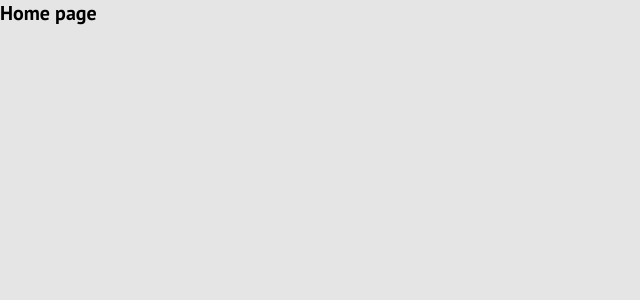
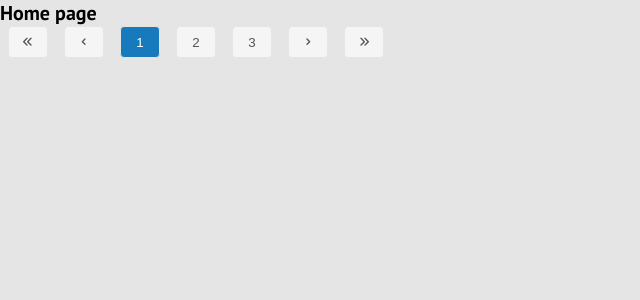
Before and after one commit to RussoFaccin/code-hero, a React (Create React App) app: page / in a window 1280 px wide. Shown: the top 300 px of the page, without its empty margins (0-640 px from the left). Built offline with nearby package versions, Linux system fonts and the light colour scheme; a web font is replaced by a local one.

Commit message:
First implementation

```diff
--- a/package.json
+++ b/package.json
@@ -12,6 +12,7 @@
     "@types/react-dom": "^17.0.8",
     "react": "^17.0.2",
     "react-dom": "^17.0.2",
+    "react-icons": "^4.2.0",
     "react-router-dom": "^5.2.0",
     "react-scripts": "4.0.3",
     "styled-components": "^5.3.0",
--- /dev/null
+++ b/src/components/Pagination/index.tsx
@@ -0,0 +1,78 @@
+import React, { useCallback, useState } from "react";
+import { Props } from "./types";
+import { Button, Container, Label } from "./styles";
+import {
+  HiChevronDoubleLeft as DoubleArrow,
+  HiChevronLeft as Arrow,
+} from "react-icons/hi";
+
+/**
+ * Pagination - Component
+ */
+const Pagination = ({ qtyItems, limit, onChange }: Props): JSX.Element => {
+  const [offset, setOffset] = useState(0);
+  const [currPage, setCurrPage] = useState(1);
+
+  const fillPages = useCallback(() => {
+      const pageList = Array(qtyItems).fill("").map((item, index) => index + 1);
+
+      return pageList;
+  }, [qtyItems]);
+
+  const getStart = useCallback(() => {
+      if (offset * limit < 0) {
+          return 0;
+      }
+
+    return offset * limit;
+  }, [offset, limit]);
+
+  const getEnd = useCallback(() => {
+    return getStart() + limit;
+  }, [getStart, limit]);
+
+  const setPage = useCallback((pageNumber: number) => {
+    setCurrPage(pageNumber);
+    setOffset(Math.ceil(pageNumber / limit) - 1);
+    onChange(pageNumber);
+  }, []);
+
+  const pages = fillPages();
+
+  const pageList = pages.slice(getStart(), getEnd()).map((pageNumber) => {
+    const activeClass = pageNumber === currPage ? "--active" : undefined;
+    return (
+      <Button
+        className={activeClass}
+        key={`button_${pageNumber}`}
+        onClick={() => setPage(pageNumber)}
+      >
+        {pageNumber}
+      </Button>
+    );
+  });
+
+  return (
+    <Container>
+      <Button>
+        <DoubleArrow />
+        <Label>First</Label>
+      </Button>
+      <Button onClick={() => setPage(currPage - 1)}>
+        <Arrow />
+        <Label>Previous</Label>
+      </Button>
+      {pageList}
+      <Button direction="right" onClick={() => setPage(currPage + 1)}>
+        <Arrow />
+        <Label>Next</Label>
+      </Button>
+      <Button direction="right">
+        <DoubleArrow />
+        <Label>Last</Label>
+      </Button>
+    </Container>
+  );
+};
+
+export default Pagination;
--- /dev/null
+++ b/src/components/Pagination/styles.ts
@@ -0,0 +1,39 @@
+import styled from "styled-components";
+import { BreakPoints, Colors } from "shared/enum";
+import { hideText } from "shared/styles";
+import { ButtonProps } from "./types";
+
+export const Container = styled.div`
+  display: flex;
+`;
+
+export const Button = styled.button<ButtonProps>`
+  display: flex;
+  justify-content: center;
+  align-items: center;
+  width: 32px;
+  height: 32px;
+  border-radius: 4px;
+  padding: 0;
+  margin: 0 8px;
+  background-color: ${Colors.SNOW};
+  border: 1px solid ${Colors.DARK_SNOW};
+  color: ${Colors.DARK_SMOKE};
+  transform: ${(props) =>
+    props.direction === "right" ? "scaleX(-1)" : "scaleX(1)"};
+
+  &:hover,
+  &.--active {
+    background-color: ${Colors.DARK_BLUE};
+    color: ${Colors.WHITE};
+    cursor: pointer;
+  }
+
+  @media screen and (min-width: ${BreakPoints.TABLET}) {
+    width: 40px;
+  }
+`;
+
+export const Label = styled.span`
+  ${hideText}
+`;
--- /dev/null
+++ b/src/components/Pagination/types/index.ts
@@ -0,0 +1,9 @@
+export interface Props {
+  qtyItems: number;
+  limit: number;
+  onChange(pageNumber: number): void;
+}
+
+export interface ButtonProps {
+  direction?: "left" | "right";
+}
--- a/src/components/index.ts
+++ b/src/components/index.ts
@@ -1 +1,2 @@
 export { default as Header } from "./Header";
+export { default as Pagination } from "./Pagination";
--- a/src/pages/Home/index.tsx
+++ b/src/pages/Home/index.tsx
@@ -1,7 +1,12 @@
 import * as React from "react";
-
+import { Pagination } from "components";
 const Home = (): JSX.Element => {
-  return <h1>Home page</h1>;
+  return (
+    <>
+      <h1>Home page</h1>
+      <Pagination qtyItems={10} limit={3} onChange={(n) => console.log("PAGE", n)} />
+    </>
+    );
 };
 
 export default Home;
--- /dev/null
+++ b/src/shared/styles/index.ts
@@ -0,0 +1,9 @@
+import { css } from "styled-components";
+
+export const hideText = css`
+    font: 0/0 a;
+    color: transparent;
+    text-shadow: none;
+    background-color: transparent;
+    border: 0;
+`;
```
Also changed, not shown: 2 other files (tests, documents, lock files or other folders).
